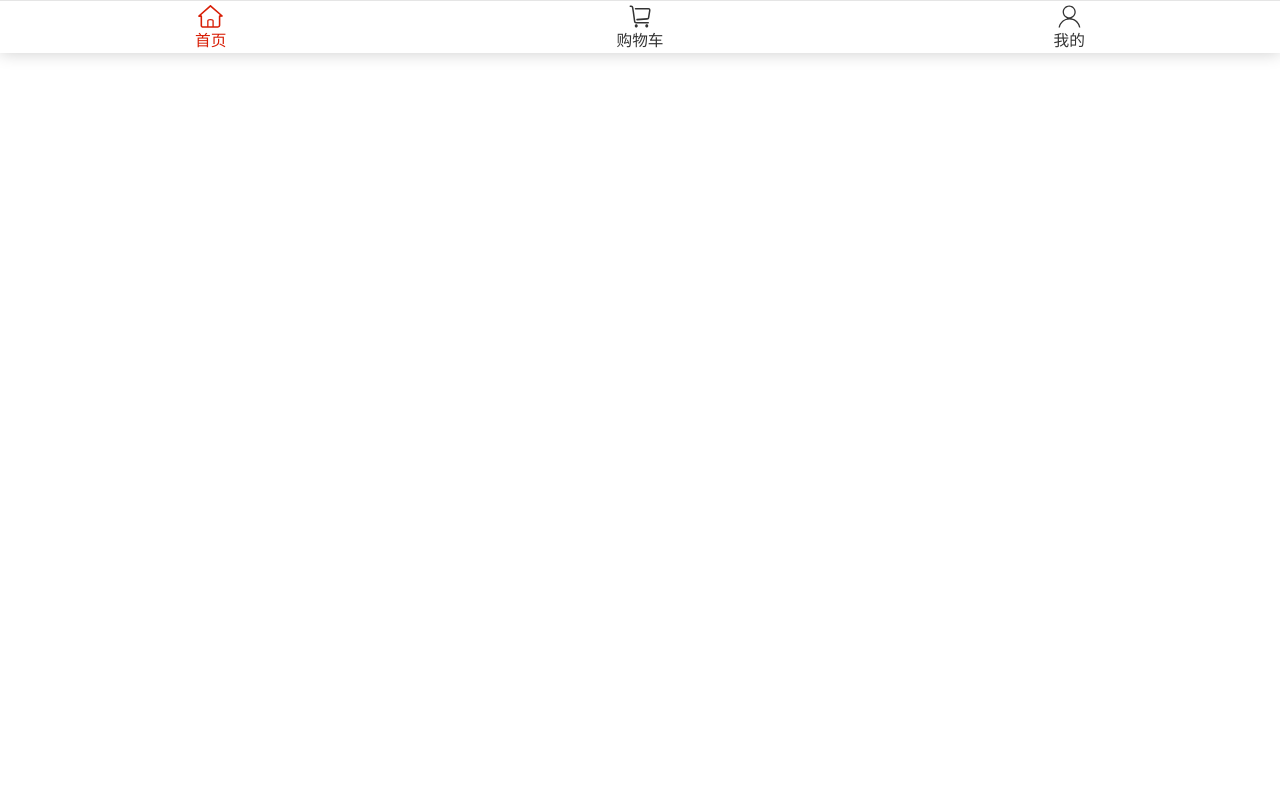
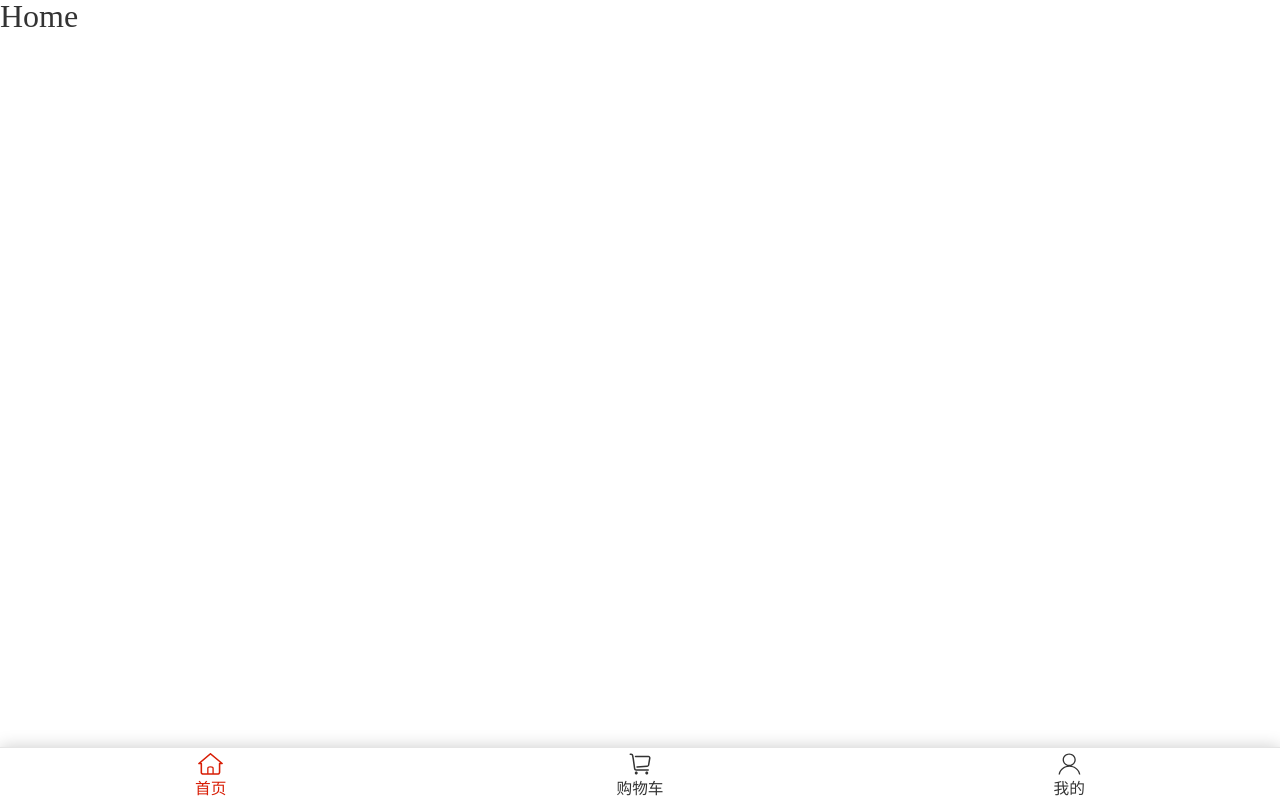
Before and after one commit to white-elephant-li/Vue-test, a Vue app in the folder vue-web/: page / in a window 1280 px wide. Built offline with nearby package versions, Linux system fonts and the light colour scheme.

Commit message:
add changevue-html

```diff
--- a/vue-web/package.json
+++ b/vue-web/package.json
@@ -8,12 +8,14 @@
         "lint": "vue-cli-service lint"
     },
     "dependencies": {
+        "axios": "^0.21.1",
         "core-js": "^3.6.5",
         "less": "^3.0.4",
         "less-loader": "^4.1.0",
         "node-sass": "^4.12.0",
         "sass-loader": "^7.1.0",
         "vue": "^2.6.11",
+        "vue-awesome-swiper": "3.1.3",
         "vue-router": "^3.2.0",
         "vuex": "^3.4.0"
     },
--- a/vue-web/src/App.vue
+++ b/vue-web/src/App.vue
@@ -6,4 +6,9 @@
 
 <style lang="scss">
 @import '@css/style.scss';
+
+    #app{
+      width: 100%;
+      height: 100%;
+    }
 </style>
--- a/vue-web/src/components/Home.vue
+++ b/vue-web/src/components/Home.vue
@@ -0,0 +1,19 @@
+<template>
+    <div class="home">
+        <h1>Home</h1>
+    </div>
+</template>
+
+<script>
+export default {
+
+}
+</script>
+
+<style lang="scss" scoped>
+    .home{
+        width: 100%;
+        height: 100%;
+        font-size: 32px;
+    }
+</style>
--- a/vue-web/src/components/My.vue
+++ b/vue-web/src/components/My.vue
@@ -0,0 +1,19 @@
+<template>
+    <div class="my">
+        <h1>My</h1>
+    </div>
+</template>
+
+<script>
+export default {
+
+}
+</script>
+
+<style lang="scss" scoped>
+    .my{
+        width: 100%;
+        height: 100%;
+        font-size: 32px;
+    }
+</style>
--- a/vue-web/src/components/Shopping.vue
+++ b/vue-web/src/components/Shopping.vue
@@ -0,0 +1,19 @@
+<template>
+    <div class="shopping">
+        <h1>Shopping</h1>
+    </div>
+</template>
+
+<script>
+export default {
+
+}
+</script>
+
+<style lang="scss" scoped>
+    .shopping{
+        width: 100%;
+        height: 100%;
+        font-size: 32px;
+    }
+</style>
--- a/vue-web/src/components/ToolBar.vue
+++ b/vue-web/src/components/currency/ToolBar.vue
@@ -36,7 +36,7 @@
             }
         },
         methods: {
-            onChangeFragment: (item,index)=>{
+            onChangeFragment: function(item,index){
                 this.selectItemIndex = index;
                 this.$emit('onChangeFragment',item.componentName);
             }
--- a/vue-web/src/views/Main.vue
+++ b/vue-web/src/views/Main.vue
@@ -1,23 +1,39 @@
 <template>
-    <div>
+    <div class="main">
+        <component :is="currentComponent"></component>
         <tool-bar @onChangeFragment="onChangeFragment"></tool-bar>
     </div>
 </template>
 
 <script>
-import toolBar from '@c/ToolBar.vue';
+import toolBar from '@c/currency/ToolBar.vue';
 export default {
     components: {
-        'tool-bar': toolBar
+        'tool-bar': toolBar,
+        //异步组件引入
+        'home': () => import('@c/Home'),
+        'my': () => import('@c/My'),
+        'shopping': () => import('@c/Shopping'),
+    },
+    data: function() {
+        return {
+            currentComponent: 'home'
+        }
     },
     methods: {
-        onChangeFragment: (componentName)=>{
-            console.log(componentName);
+        // 组件切换
+        onChangeFragment: function(componentName){
+            this.currentComponent = componentName;
         }
     },
 }
 </script>
 
-<style >
-
+<style lang="scss" scoped>
+    .main{
+        width: 100%;
+        height: 100%;
+        display: flex;
+        flex-direction: column;
+    }
 </style>
```
Also changed, not shown: vue-web/src/components/swiper/MySwiper.vue (added, +13 -0 lines), 1 other file (tests, documents, lock files or other folders).
